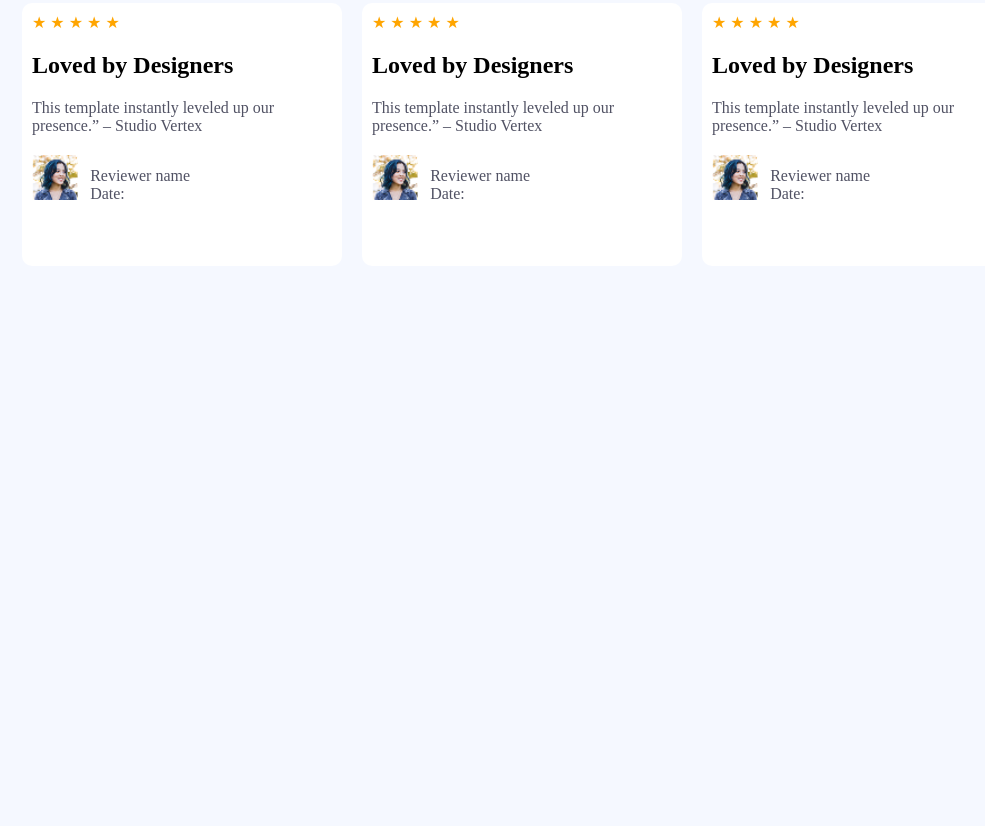
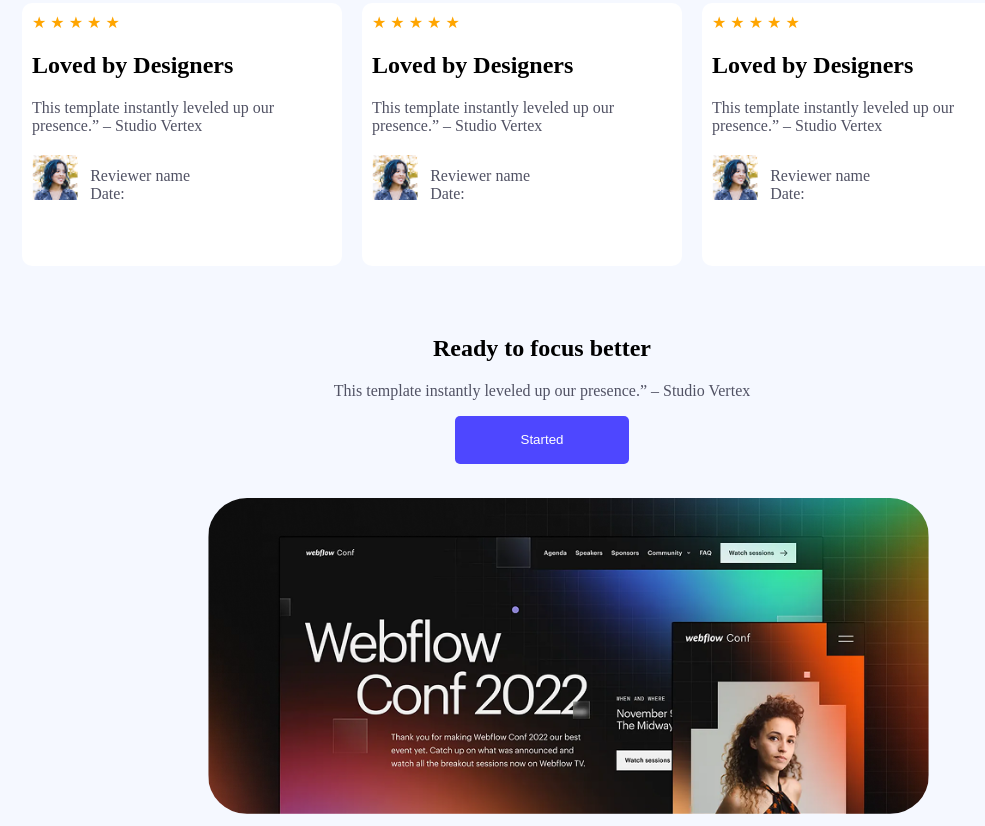
Before and after one commit to symun2022/B12A01-landing-launchpad-assignment, a plain HTML site: page index.html in a window 1280 px wide. Shown: the part 1726-2552 px from the top of the page, without its empty margins (98-1083 px from the left). Before the commit the page ends 2049 px from the top, so only its background shows below. Drawn offline with Linux system fonts and the light colour scheme.

Commit message:
commit-04

```diff
--- a/index.html
+++ b/index.html
@@ -126,6 +126,12 @@
 
 
         </section>
+        <section class="focus-section">
+            <h2 class="focus-title">Ready to focus better</h2>
+            <p class="focus-subtitles">This template instantly leveled up our presence.” – Studio Vertex</p>
+            <button class="shared-btn">Started</button>
+            <img src="Assets/wc-big.png" alt="" class="focus-img">
+        </section>
     </main>
     <footer>
 
--- a/styles/assignment001.css
+++ b/styles/assignment001.css
@@ -172,3 +172,17 @@ p{
 
     margin-left: 12px;
 }
+.focus-section{
+    width: 1140px;
+    width: 669px;
+    margin: 0 auto;
+    text-align: center;
+}
+.focus-img{
+    width: 721px;
+    height: 316px;
+    border-radius: 39px;
+    margin-top: 34px;
+    margin-right: 18px;
+
+}
```
